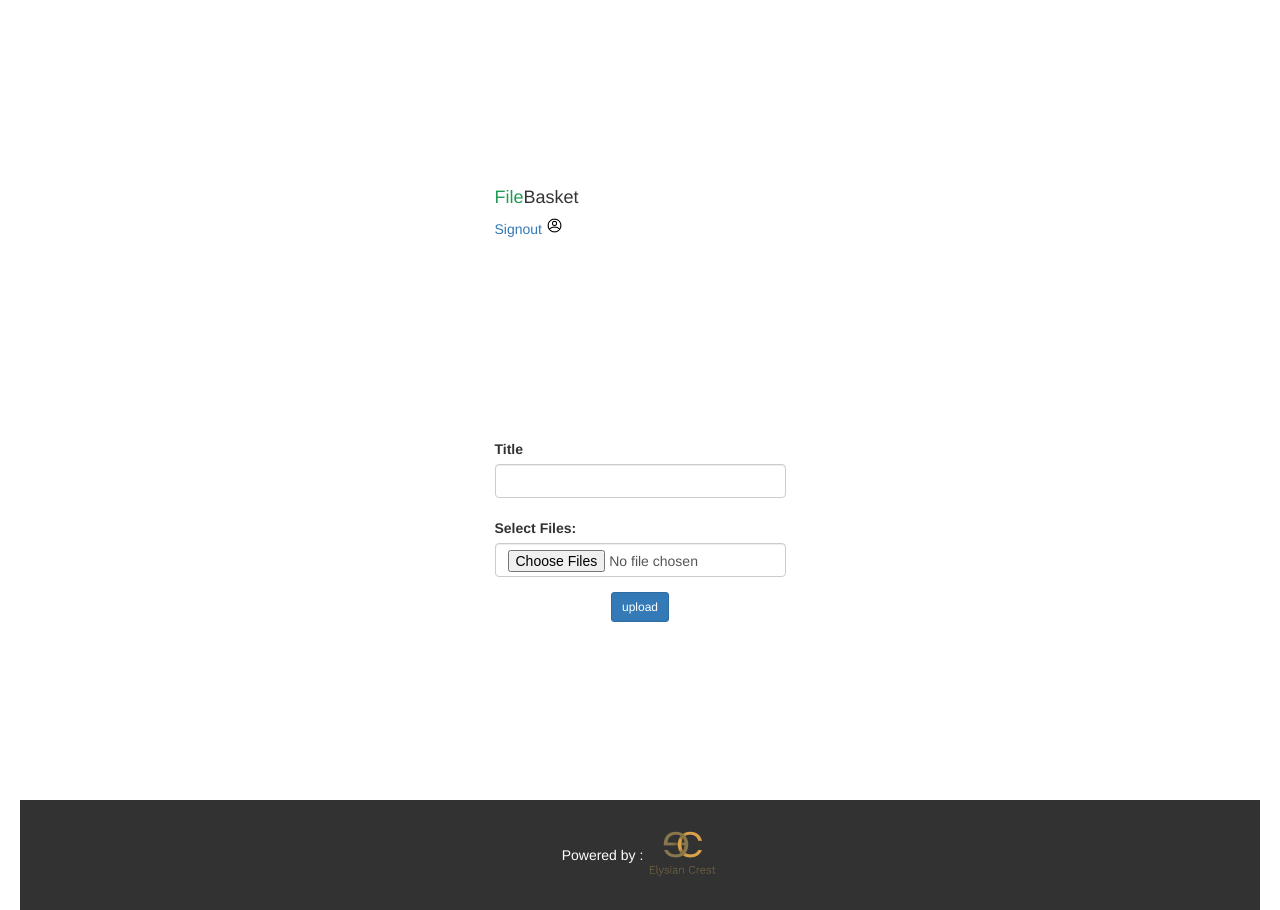
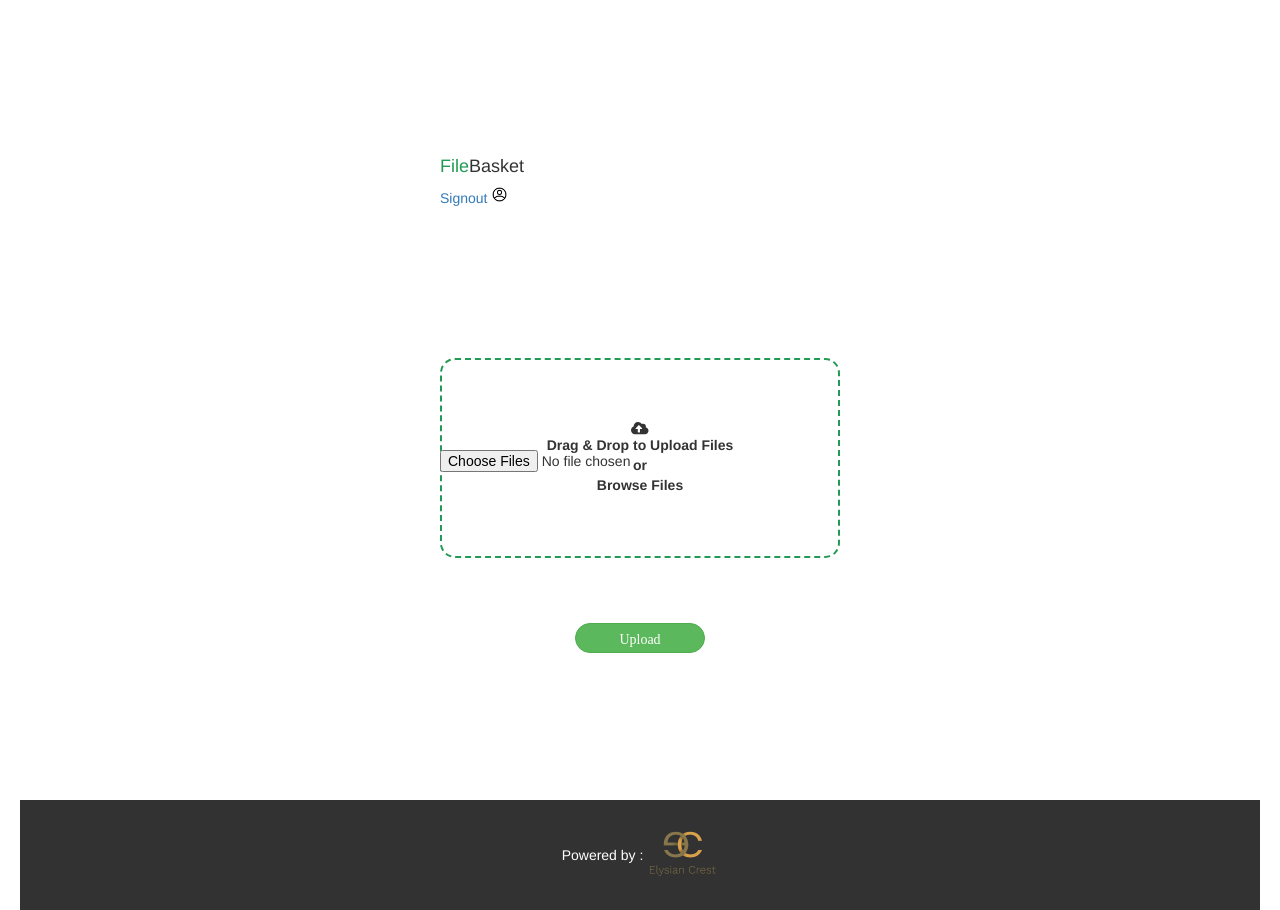
Before and after one commit to knimalaka/filebasket-frontend, a Next.js app: page /user/home in a window 1280 px wide. Built offline with nearby package versions, Linux system fonts and the light colour scheme.

Commit message:
adding styles to user home

```diff
--- a/components/fileUpload.js
+++ b/components/fileUpload.js
@@ -1,7 +1,8 @@
-import styles from '../styles/Home.module.css'
-import Head from 'next/head'
 import { useState, useEffect } from 'react'
 import { multipleFileUpload } from '../pages/api/api'
+import styles from '../styles/Home.module.css'
+import { faCloudUploadAlt } from '@fortawesome/free-solid-svg-icons'
+import { FontAwesomeIcon } from '@fortawesome/react-fontawesome'
 
 export default function FileUpload(props) {
   //single or multiple files upload option
@@ -25,24 +26,20 @@ export default function FileUpload(props) {
 return (
   <div>
       <div className='col-6'>
-            <div className='col-6'>
-              <label>Title</label>
-              <input type="text" className='form-control' onChange={(e) => setTitle(e.target.value)} />
-            </div>
-
-            <br/>
-
-          <div className='col-6'>
-            <div className='form-group'>
-                <label>Select Files:</label>
-                <input type='file' onChange={(e) => MultipleFileChange(e)} className='form-control' multiple/>
+        <div className='form-group' style={{width:400}}>
+        <label className= {styles.uploadFiles} for="firstImage">
+         <FontAwesomeIcon icon={faCloudUploadAlt} width={35}/>
+            Drag & Drop to Upload Files <n/> or <n/> Browse Files</label>
+          <input id="firstImage" type='file' onChange={(e) => MultipleFileChange(e)} multiple
+          style={{display:'none', visibility:'none', opacity:50, height:'15%', display:'flex',
+          position:'absolute',top:450}}/>
           </div>
           </div>
           <div className='row'>
             <div className='col-10'>
             <div className="col text-center">
-                  <button type='button' className='btn btn-primary btn-sm' onClick={() => UploadMultipleFiles()}>upload</button>
-                  </div>
+              <button className="btn btn-success btn-sm" onClick={() => UploadMultipleFiles()} style={{height:30,
+              borderRadius:30, width:130,fontFamily:'Bahnschrift',fontSize:14}} type="button">Upload</button>
               </div>
             </div>
           </div>
--- a/package.json
+++ b/package.json
@@ -8,6 +8,10 @@
     "lint": "next lint"
   },
   "dependencies": {
+    "@fortawesome/fontawesome-svg-core": "^1.2.36",
+    "@fortawesome/free-brands-svg-icons": "^5.15.4",
+    "@fortawesome/free-solid-svg-icons": "^5.15.4",
+    "@fortawesome/react-fontawesome": "^0.1.16",
     "@material-ui/core": "^5.0.0-beta.5",
     "axios": "^0.24.0",
     "next": "12.0.7",
--- a/pages/admin/aSignup.js
+++ b/pages/admin/aSignup.js
@@ -6,6 +6,7 @@ import Head from 'next/head'
 export default function Signup(){
 return(
     <div className={styles.container}>
+      <div className={styles.background}>
         <main className={styles.main}>
         <Head>
           <title>File Basket</title>
@@ -13,8 +14,8 @@ return(
         </Head>
         <h1 className="text-center" style={{color:'#229954'}}>Create admin account</h1>
         <SignupForm />
-
         </main>
+        </div>
         <Footer />
     </div>
 )
--- a/styles/Home.module.css
+++ b/styles/Home.module.css
@@ -141,5 +141,24 @@
   color:'white';
   font-family:'Bahnschrift';
   font-size:17;
-  font-weight:1
+  font-weight:1;
 }
+
+.uploadFiles{
+  top: -50px;
+  height: 200px;
+  width: 100%;
+  border: 2px dashed #229954;
+  border-radius: 15px;
+  display: flex;
+  align-items: center;
+  justify-content: center;
+  flex-direction: column;
+  cursor: pointer;
+  position: relative;
+}
+
+.uploadFiles:hover{
+  border: 2px dashed red;
+  color: red;
+}
```
Also changed, not shown: components/loginForm.js (line endings or trailing spaces), public/upload_icon.svg (added), 1 other file (tests, documents, lock files or other folders). Lines whose indentation alone changed are shown as unchanged.
